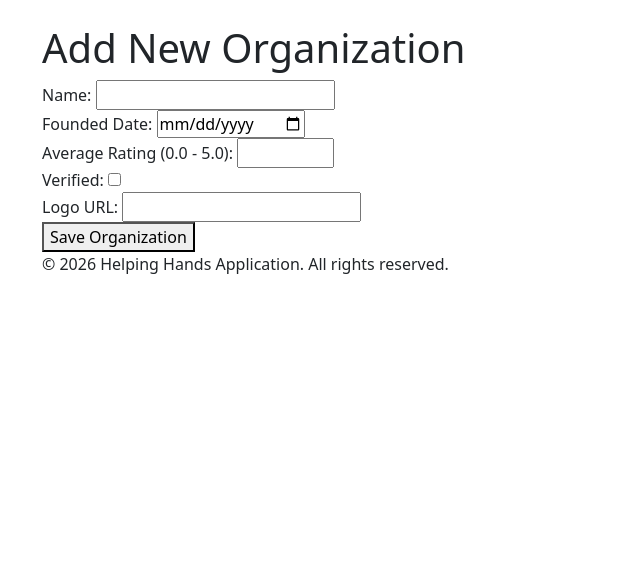
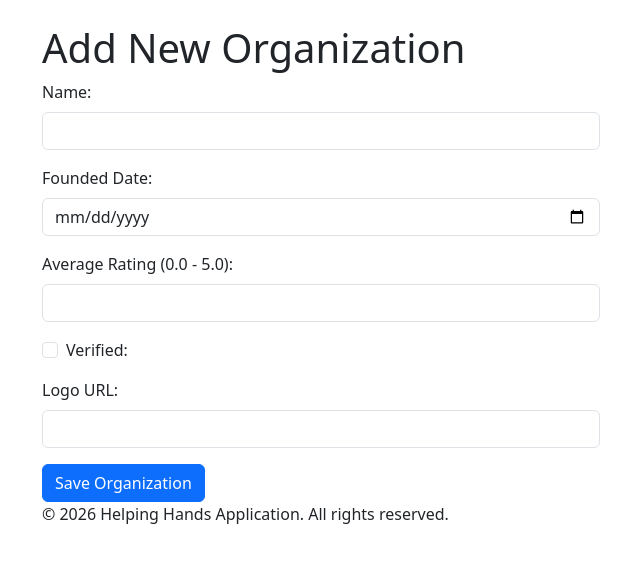
Before and after one commit to omyldrm/helpinghands, a Spring Boot app: page /organizations/add in a window 1280 px wide. Shown: the part 57-620 px from the top of the page, without its empty margins (40-680 px from the left). Run offline with Spring Boot 4, Linux system fonts and the light colour scheme; some libraries are stand-ins or nearby versions.

Commit message:
Added bean validation to the add-organizations.html

```diff
--- a/src/main/resources/templates/add-organizations.html
+++ b/src/main/resources/templates/add-organizations.html
@@ -15,34 +15,40 @@
             <h1 th:text="#{add-organizations.title}">Add New Organization</h1>
         </div>
 
-    <form th:action="@{/organizations/add}" th:object="${organizationForm}" method="post">
-        <div>
-            <label for="name" th:text="#{add-organizations.form.name}">Name:</label>
-            <input type="text" id="name" th:field="*{name}" required/>
+        <form class="col-lg-6" th:action="@{/organizations/add}" th:object="${organizationForm}" method="post" novalidate>
+            <div class="alert alert-danger" th:if="${#fields.hasErrors('*')}" th:text="#{add-events.globalError}">
+                Please fix the errors below before submitting the form.
             </div>
 
-        <div>
-            <label for="foundedDate" th:text="#{add-organizations.form.founded}">Founded Date:</label>
-            <input type="date" id="foundedDate" th:field="*{foundedDate}" required/>
+            <div class="mb-3">
+                <label for="name" class="form-label" th:text="#{add-organizations.form.name}">Name:</label>
+                <input type="text" id="name" class="form-control" th:field="*{name}" th:errorclass="is-invalid"/>
+                <div class="invalid-feedback" th:if="${#fields.hasErrors('name')}" th:errors="*{name}">Name error</div>
             </div>
 
-        <div>
-            <label for="averageRating" th:text="#{add-organizations.form.rating}">Average Rating (0.0 - 5.0):</label>
-            <input type="number" id="averageRating" step="0.1" min="0" max="5" th:field="*{averageRating}" required/>
+            <div class="mb-3">
+                <label for="foundedDate" class="form-label" th:text="#{add-organizations.form.founded}">Founded Date:</label>
+                <input type="date" id="foundedDate" class="form-control" th:field="*{foundedDate}" th:errorclass="is-invalid"/>
+                <div class="invalid-feedback" th:if="${#fields.hasErrors('foundedDate')}" th:errors="*{foundedDate}">Founded date error</div>
             </div>
 
-        <div>
-            <label for="verified" th:text="#{add-organizations.form.verified}">
-                Verified: </label>
-            <input type="checkbox" id="verified" th:field="*{verified}"/>
+            <div class="mb-3">
+                <label for="averageRating" class="form-label" th:text="#{add-organizations.form.rating}">Average Rating (0.0 - 5.0):</label>
+                <input type="number" id="averageRating" step="0.1" class="form-control" th:field="*{averageRating}" th:errorclass="is-invalid"/>
+                <div class="invalid-feedback" th:if="${#fields.hasErrors('averageRating')}" th:errors="*{averageRating}">Rating error</div>
             </div>
 
-        <div>
-            <label for="logoUrl" th:text="#{add-organizations.form.logoUrl}">Logo URL:</label>
-            <input type="url" id="logoUrl" th:field="*{logoUrl}"/>
+            <div class="mb-3 form-check">
+                <input type="checkbox" id="verified" class="form-check-input" th:field="*{verified}"/>
+                <label for="verified" class="form-check-label" th:text="#{add-organizations.form.verified}">Verified:</label>
             </div>
 
-        <button type="submit" th:text="#{add-organizations.button.submit}">Save Organization</button>
+            <div class="mb-3">
+                <label for="logoUrl" class="form-label" th:text="#{add-organizations.form.logoUrl}">Logo URL:</label>
+                <input type="url" id="logoUrl" class="form-control" th:field="*{logoUrl}"/>
+            </div>
+
+            <button type="submit" class="btn btn-primary" th:text="#{add-organizations.button.submit}">Save Organization</button>
         </form>
         <footer th:replace="~{fragments/footer :: footer}"></footer>
     </main>
```
Lines whose indentation alone changed are shown as unchanged.
